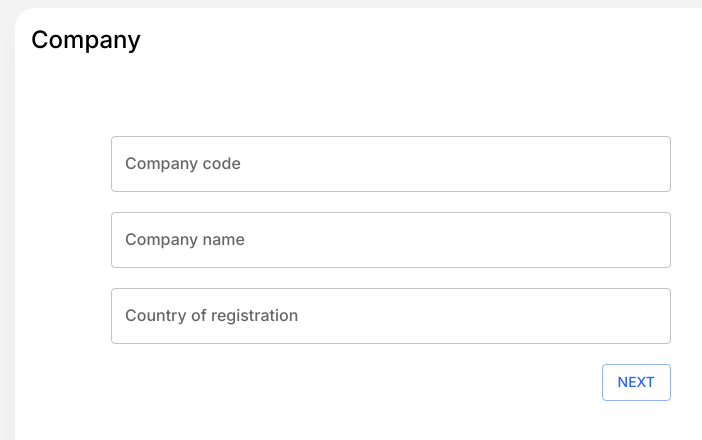
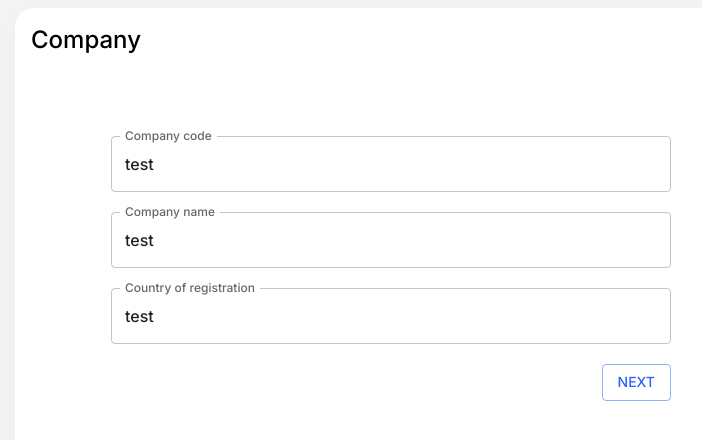
Before and after one commit to AugV/application-form, a React (Create React App) app: page / in a window 1280 px wide. Shown: the top 440 px of the page, without its empty margins (265-967 px from the left). Built offline with nearby package versions, Linux system fonts and the light colour scheme.

Commit message:
extracted redux bind from form generator

```diff
--- a/src/App.tsx
+++ b/src/App.tsx
@@ -70,7 +70,7 @@ function App() {
 
   return (
     <main>
-      <head>{/* TODO: add header */}</head>
+      <header>{/* TODO: add header */}</header>
 
       <aside>{/* TODO: add side step indicator */}</aside>
 
--- /dev/null
+++ b/src/components/field/field.tsx
@@ -0,0 +1,53 @@
+import React, { ChangeEvent } from "react";
+import { useEffect } from "react";
+import { useDispatch, useSelector } from "react-redux";
+import { setField } from "../../store/application-form-slice";
+import { RootState } from "../../store/store";
+
+type FieldProps = {
+  formId: string;
+  fieldId: string;
+  inputProps: Record<string, unknown>;
+  // TODO: narrower type
+  component: (props: any) => JSX.Element;
+};
+
+export const Field = ({
+  formId,
+  fieldId,
+  inputProps,
+  component: InputComponent,
+}: FieldProps) => {
+  const dispatch = useDispatch();
+
+  useEffect(() => {
+    dispatch(
+      setField({
+        form: formId,
+        key: fieldId,
+        // TODO: here to set initial value
+        value: "test",
+      })
+    );
+  }, []);
+
+  const value = useSelector(
+    (state: RootState) => state.applicationForm?.[formId]?.[fieldId]
+  ) || "";
+
+  const handleChange = (event: ChangeEvent<HTMLInputElement>) => {
+    dispatch(
+      setField({
+        form: formId,
+        key: fieldId,
+        value: event.currentTarget.value,
+      })
+    );
+  };
+
+  return (
+    <>
+      <InputComponent {...inputProps} value={value} onChange={handleChange}/>
+    </>
+  );
+};
--- a/src/components/form-generator/form-generator.tsx
+++ b/src/components/form-generator/form-generator.tsx
@@ -1,5 +1,4 @@
-import { setField } from "../../store/application-form-slice";
-import { RootState } from "../../store/store";
+import { Field } from "../field/field";
 import { TextField } from "../text-field/text-field";
 import styles from "./form-generator.module.scss";
 
@@ -16,27 +15,21 @@ type FormGeneratorProps = {
   formModel: FieldModel[];
 };
 
-const FieldComponents = {
-  [FieldType.TEXT_FIELD]: ({ id, label }: FieldModel) => {
-    return (
-      <TextField
-        key={id}
-        label={label}
-        onChange={(event) =>
-          setField({ key: id, value: event.currentTarget.value })
-        }
-        selector={(state: RootState) => state.applicationForm[id]}
-      />
-    );
-  },
+const FieldComponentMap = {
+  [FieldType.TEXT_FIELD]: TextField,
 } as const;
 
 export const FormGenerator = ({ name, formModel }: FormGeneratorProps) => {
   return (
     <form name={name}>
       {formModel.map((fieldModel) => (
-        <div className={styles.fieldContainer}>
-          {FieldComponents[fieldModel.type](fieldModel)}
+        <div className={styles.fieldContainer} key={fieldModel.id}>
+          <Field
+            formId={name}
+            fieldId={fieldModel.id}
+            inputProps={fieldModel}
+            component={FieldComponentMap[fieldModel.type]}
+          />
         </div>
       ))}
     </form>
--- a/src/components/text-field/text-field.tsx
+++ b/src/components/text-field/text-field.tsx
@@ -1,12 +1,10 @@
 import { TextField as MuiTextField } from "@mui/material";
 import { PayloadAction } from "@reduxjs/toolkit";
 import { ChangeEvent } from "react";
-import { useDispatch, useSelector } from "react-redux";
-import { RootState } from "../../store/store";
 
 type TextFieldProps = {
   label: string;
-  selector: (state: RootState) => string;
+  value: string,
   onChange: (event: ChangeEvent<HTMLInputElement>) => PayloadAction<{key: string, value: string}>;
 };
 
@@ -20,15 +18,8 @@ type TextFieldProps = {
 export const TextField = ({
   label,
   onChange,
-  selector,
+  value,
 }: TextFieldProps) => {
-  // Too coupled to redux, I don't like it, but didn't want to trigger re-render high up and have to inject the value somehow
-  const value = useSelector(selector);
-  const dispatch = useDispatch();
 
-  const handleChange = (event: ChangeEvent<HTMLInputElement>) => {
-    dispatch(onChange(event))
-  }
-
-  return <MuiTextField label={label} value={value} onChange={handleChange} fullWidth={true}/>;
+  return <MuiTextField label={label} value={value} onChange={onChange} fullWidth={true}/>;
 };
--- a/src/store/application-form-slice.ts
+++ b/src/store/application-form-slice.ts
@@ -1,7 +1,9 @@
 import { createSlice, PayloadAction } from "@reduxjs/toolkit";
 
 type ApplicationFormState = {
-  [key: string]: string;
+  [form: string]: {
+    [key: string]: string;
+  };
 };
 
 const initialState: ApplicationFormState = {};
@@ -10,12 +12,14 @@ export const applicationFormSlice = createSlice({
   name: "application-form-slice",
   initialState,
   reducers: {
-    // TODO: separate setField and createField, to add guard if there are duplicating field names
     setField: (
       state,
-      action: PayloadAction<{ key: string; value: string }>
+      action: PayloadAction<{ form: string; key: string; value: string }>
     ) => {
-      state[action.payload.key] = action.payload.value;
+      if (!state[action.payload.form]) {
+        state[action.payload.form] = {};
+      }
+      state[action.payload.form][action.payload.key] = action.payload.value;
     },
   },
 });
--- a/src/theme/mui-theme.ts
+++ b/src/theme/mui-theme.ts
@@ -1,5 +1,6 @@
 import { createTheme } from "@mui/material";
 
+// brand colors & font
 export const muiTheme = createTheme({
   palette: {
     primary: {
```
Also changed, not shown: 2 other files (tests, documents, lock files or other folders).
